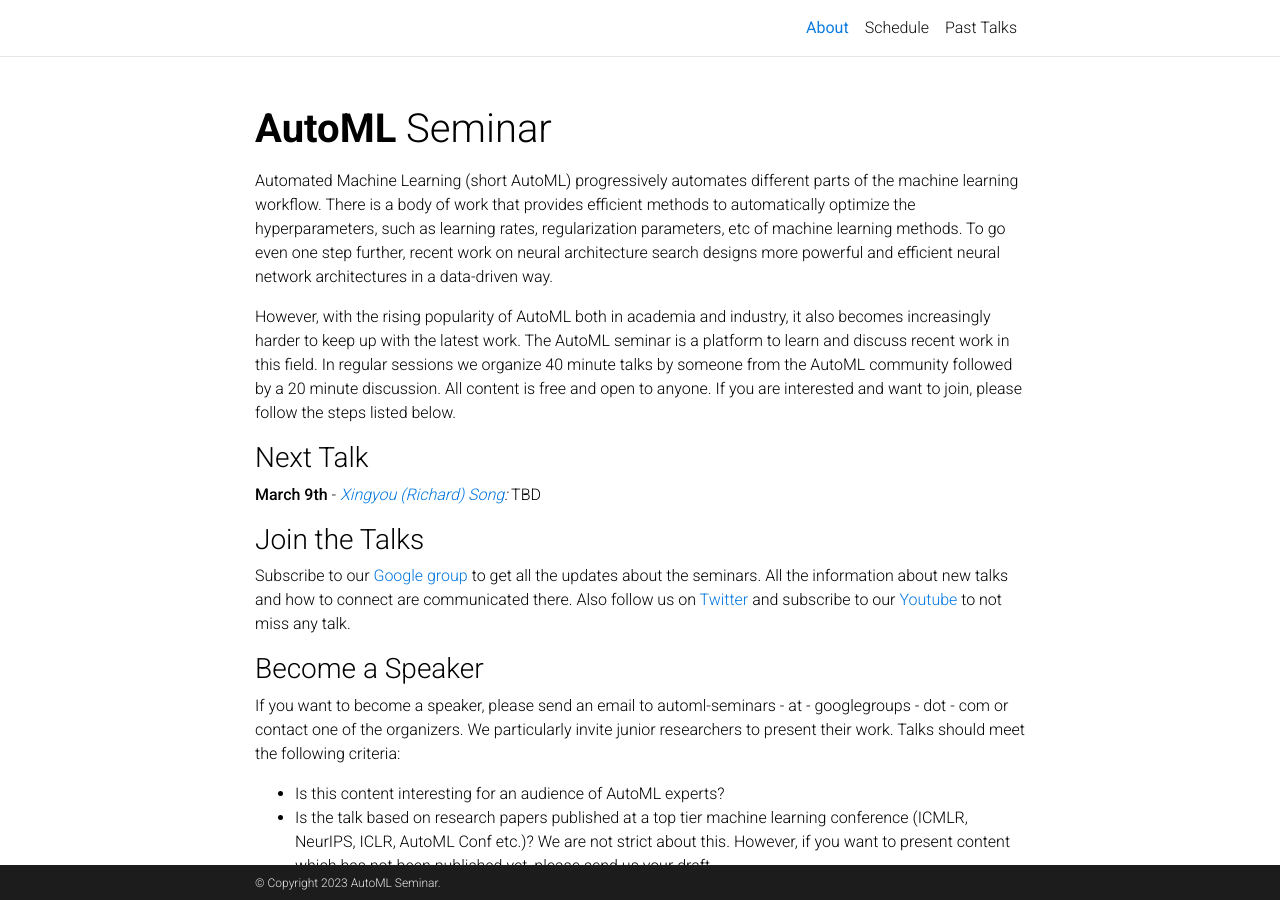
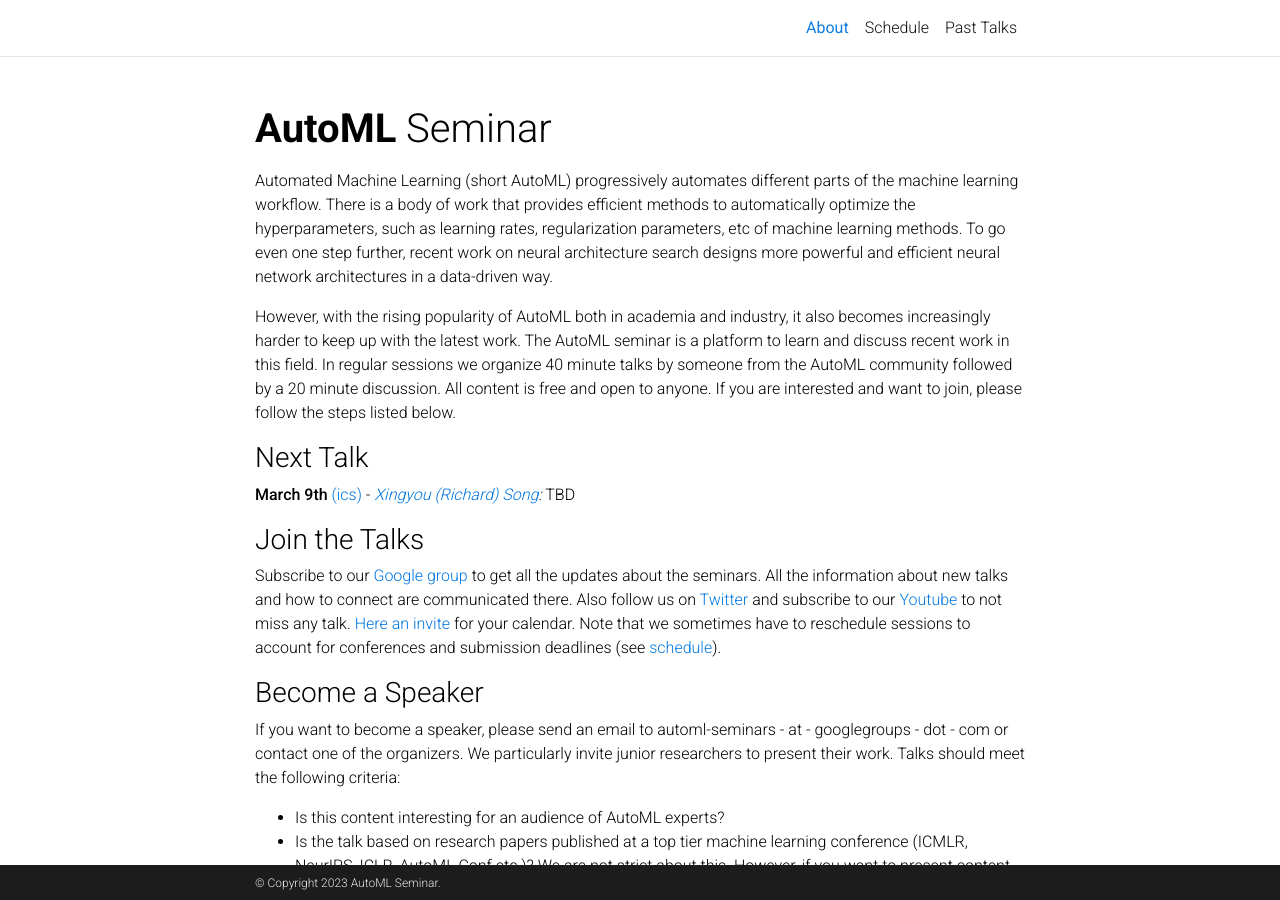
Before and after one commit to AutoML-Seminars/AutoML-Seminars.github.io, a Jekyll site: the page built from _pages/about.md, in a window 1280 px wide and 900 px high. Built offline with Jekyll 4.4.1, drawn with Linux system fonts in a browser that asks for light colours; comment, search, counter and statistics services are not loaded; a style sheet for code colours, icons or effects is not loaded.

Commit message:
calendar invites

```diff
--- a/_pages/about.md
+++ b/_pages/about.md
@@ -20,13 +20,13 @@ All content is free and open to anyone. If you are interested and want to join,
 ### Next Talk
 
 
-**March 9th** - *[Xingyou (Richard) Song](https://xingyousong.github.io/):* TBD
+**March 9th** [(ics)](../assets/ics/automl_seminar_march_9.ics)  - *[Xingyou (Richard) Song](https://xingyousong.github.io/):* TBD
 
 
 ### Join the Talks
 
 Subscribe to our [Google group](https://groups.google.com/forum/#!forum/automl-seminars) to get all the updates about the seminars. All the information about new talks and how to connect are communicated there.
-Also follow us on [Twitter](https://twitter.com/automlseminar) and subscribe to our [Youtube](https://www.youtube.com/channel/UC3NoO2L7cGs7O3583ig--EA/featured) to not miss any talk.
+Also follow us on [Twitter](https://twitter.com/automlseminar) and subscribe to our [Youtube](https://www.youtube.com/channel/UC3NoO2L7cGs7O3583ig--EA/featured) to not miss any talk. [Here an invite](../assets/ics/automl_seminar.ics) for your calendar. Note that we sometimes have to reschedule sessions to account for conferences and submission deadlines (see [schedule](schedule)).
 
 
 
```
Also changed, not shown: 1 other file.
